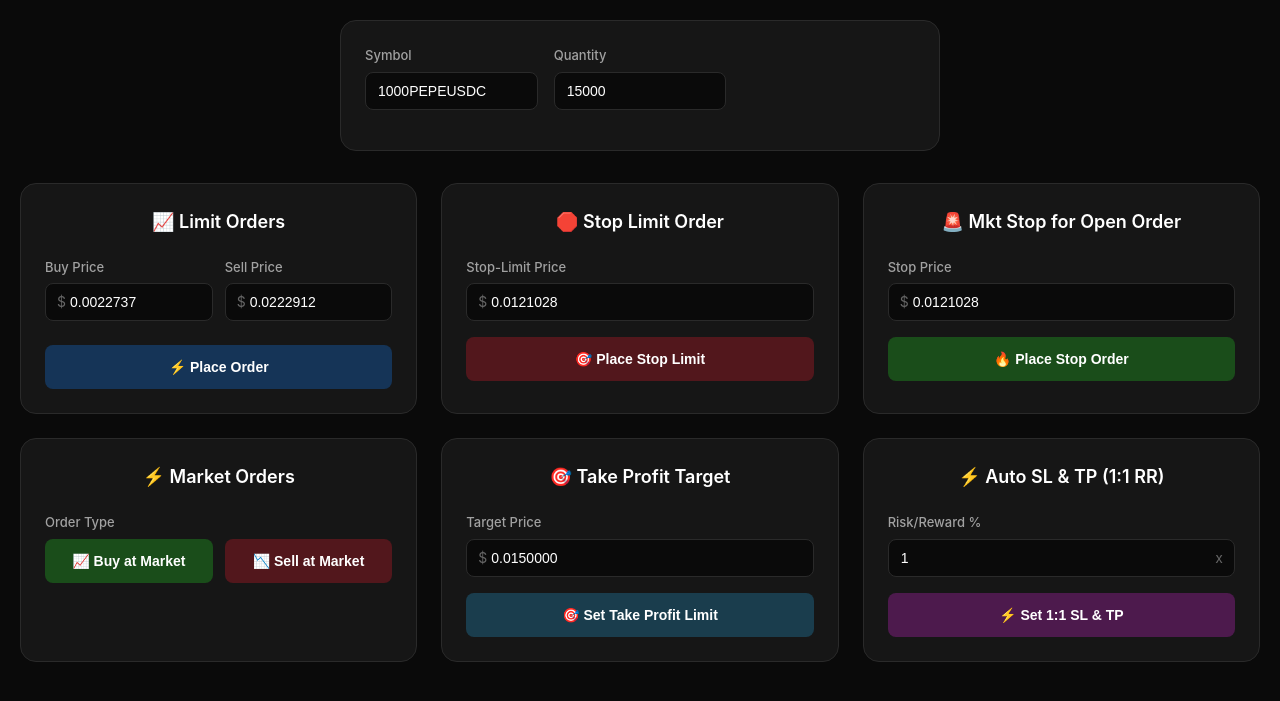
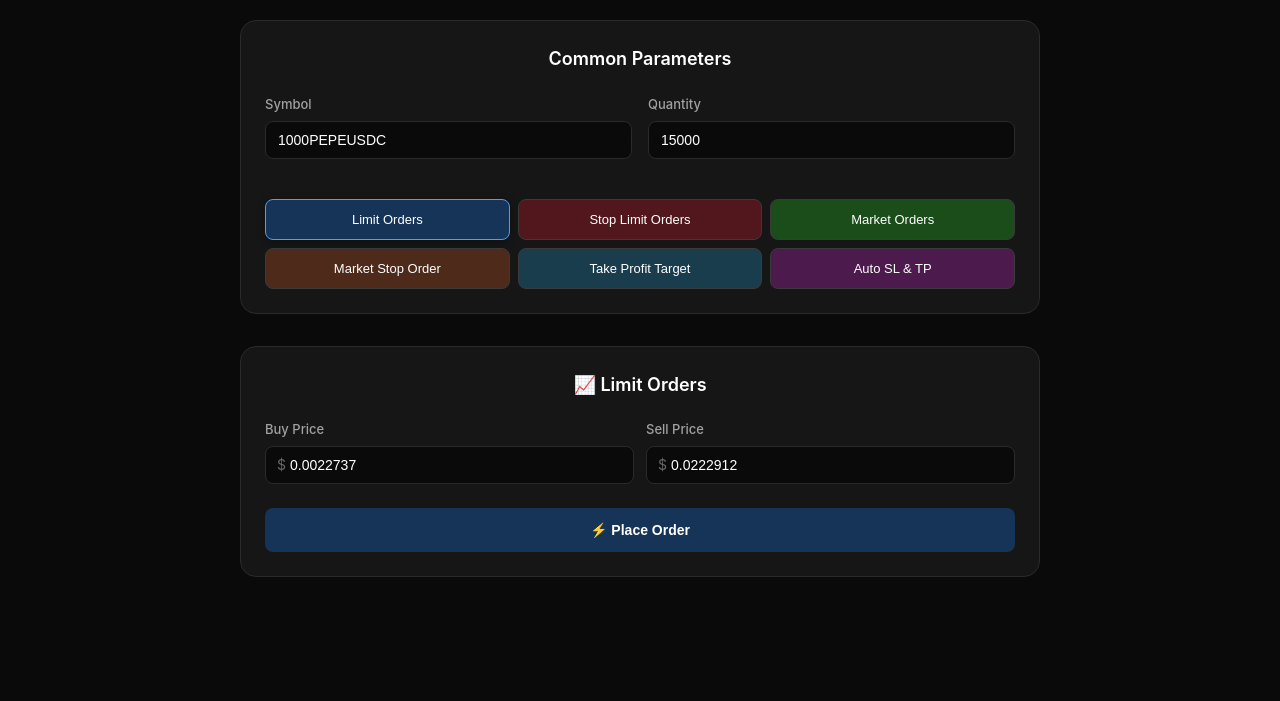
Before and after one commit to GuptaRav1/stop_loss_web, a Flask app: page / in a window 1280 px wide. Shown: the top 701 px of the page. Run offline with Flask 3, Linux system fonts and the light colour scheme.

Commit message:
Enhance UI with tab navigation for order types and adjust layout for better usability

```diff
--- a/templates/index.html
+++ b/templates/index.html
@@ -20,7 +20,7 @@
 
         /* Common Trade Parameters Section */
         .common-params {
-            max-width: 600px;
+            max-width: 800px;
             margin: 0 auto 32px auto;
             background: #161616;
             border: 1px solid #2a2a2a;
@@ -38,16 +38,110 @@
 
         .params-grid {
             display: grid;
-            grid-template-columns: 1fr 1fr 1fr;
+            grid-template-columns: 1fr 1fr;
             gap: 16px;
+            margin-bottom: 24px;
         }
 
-        .container {
-            max-width: 1400px;
+        /* Tab Navigation */
+        .tab-navigation {
+            display: grid;
+            grid-template-columns: repeat(3, 1fr);
+            gap: 8px;
+            margin-bottom: 8px;
+        }
+
+        .tab-navigation-row2 {
+            display: grid;
+            grid-template-columns: repeat(3, 1fr);
+            gap: 8px;
+        }
+
+        .tab-btn {
+            padding: 12px 16px;
+            background: #2a2a2a;
+            border: 1px solid #3a3a3a;
+            border-radius: 8px;
+            color: #ffffff;
+            font-size: 13px;
+            font-weight: 500;
+            cursor: pointer;
+            transition: all 0.2s ease;
+            text-align: center;
+        }
+
+        .tab-btn:hover {
+            opacity: 0.8;
+            transform: translateY(-1px);
+        }
+
+        .tab-btn.active {
+            border-color: #4a9eff;
+            color: #ffffff;
+            box-shadow: 0 2px 8px rgba(0, 0, 0, 0.3);
+        }
+
+        /* Individual tab button colors */
+        .tab-btn[data-tab="limit"] {
+            background: #153457;
+        }
+
+        .tab-btn[data-tab="limit"]:hover {
+            background: #204e83;
+        }
+
+        .tab-btn[data-tab="stop"] {
+            background: #52171c;
+        }
+
+        .tab-btn[data-tab="stop"]:hover {
+            background: #721f26;
+        }
+
+        .tab-btn[data-tab="market"] {
+            background: #1a4d1a;
+        }
+
+        .tab-btn[data-tab="market"]:hover {
+            background: #2d6b2d;
+        }
+
+        .tab-btn[data-tab="market-stop"] {
+            background: #4d2a1a;
+        }
+
+        .tab-btn[data-tab="market-stop"]:hover {
+            background: #6b3a2a;
+        }
+
+        .tab-btn[data-tab="take-profit"] {
+            background: #1a3d4d;
+        }
+
+        .tab-btn[data-tab="take-profit"]:hover {
+            background: #2d5b6b;
+        }
+
+        .tab-btn[data-tab="auto-sl-tp"] {
+            background: #4d1a4d;
+        }
+
+        .tab-btn[data-tab="auto-sl-tp"]:hover {
+            background: #6b2d6b;
+        }
+
+        /* Main Content Container */
+        .main-container {
+            max-width: 800px;
             margin: 0 auto;
-            display: grid;
-            grid-template-columns: repeat(auto-fit, minmax(350px, 1fr));
-            gap: 24px;
+        }
+
+        .tab-content {
+            display: none;
+        }
+
+        .tab-content.active {
+            display: block;
         }
 
         .box {
@@ -62,7 +156,7 @@
             border-color: #3a3a3a;
         }
 
-        h2 {
+        h3 {
             font-size: 18px;
             font-weight: 600;
             margin-bottom: 20px;
@@ -298,6 +395,7 @@
 <body>
     <!-- Common Parameters Section -->
     <div class="common-params">
+        <h2>Common Parameters</h2>
         <div class="params-grid">
             <div class="form-group">
                 <label>Symbol</label>
@@ -307,19 +405,27 @@
                 <label>Quantity</label>
                 <input type="number" id="common_quantity" value="15000">
             </div>
-            <!-- <div class="form-group">
-                <label>Leverage</label>
-                <div class="leverage-input">
-                    <input type="number" id="common_leverage" value="50" min="1" max="125" step="1">
         </div>
-            </div> -->
+
+        <!-- Tab Navigation -->
+        <div class="tab-navigation">
+            <button class="tab-btn active" data-tab="limit">Limit Orders</button>
+            <button class="tab-btn" data-tab="stop">Stop Limit Orders</button>
+            <button class="tab-btn" data-tab="market">Market Orders</button>
+        </div>
+        <div class="tab-navigation-row2">
+            <button class="tab-btn" data-tab="market-stop">Market Stop Order</button>
+            <button class="tab-btn" data-tab="take-profit">Take Profit Target</button>
+            <button class="tab-btn" data-tab="auto-sl-tp">Auto SL & TP</button>
         </div>
     </div>
 
-    <div class="container">
-        <!-- Limit Orders -->
+    <!-- Main Content Container -->
+    <div class="main-container">
+        <!-- Limit Orders Tab -->
+        <div class="tab-content active" id="limit-tab">
             <div class="box">
-            <h2>📈 Limit Orders</h2>
+                <h3>📈 Limit Orders</h3>
                 <form id="limitForm">
                     <div class="price-grid">
                         <div class="form-group">
@@ -339,11 +445,12 @@
                     <div id="limit_result" class="result"></div>
                 </form>
             </div>
+        </div>
 
-        <!-- Stop Limit Orders -->
+        <!-- Stop Limit Orders Tab -->
+        <div class="tab-content" id="stop-tab">
             <div class="box">
-            <h2>🛑 Stop Limit Order</h2>
-
+                <h3>🛑 Stop Limit Order</h3>
                 <form id="stopForm">
                     <div class="form-group">
                         <label>Stop-Limit Price</label>
@@ -355,11 +462,29 @@
                     <div id="stop_result" class="result"></div>
                 </form>
             </div>
+        </div>
 
-        <!-- Market Stop for Open Orders -->
+        <!-- Market Orders Tab -->
+        <div class="tab-content" id="market-tab">
             <div class="box">
-            <h2>🚨 Mkt Stop for Open Order</h2>
+                <h3>⚡ Market Orders</h3>
+                <form id="marketForm">
+                    <div class="form-group">
+                        <label>Order Type</label>
+                        <div class="market-buttons">
+                            <button type="button" class="button market-buy" id="marketBuyBtn">📈 Buy at Market</button>
+                            <button type="button" class="button market-sell" id="marketSellBtn">📉 Sell at Market</button>
+                        </div>
+                    </div>
+                    <div id="market_result" class="result"></div>
+                </form>
+            </div>
+        </div>
 
+        <!-- Market Stop for Open Orders Tab -->
+        <div class="tab-content" id="market-stop-tab">
+            <div class="box">
+                <h3>🚨 Market Stop for Open Order</h3>
                 <form id="marketStopForm">
                     <div class="form-group">
                         <label>Stop Price</label>
@@ -371,27 +496,12 @@
                     <div id="market_stop_result" class="result"></div>
                 </form>
             </div>
-
-        <!-- Market Orders -->
-        <div class="box">
-            <h2>⚡ Market Orders</h2>
-
-            <form id="marketForm">
-                <div class="form-group">
-                    <label>Order Type</label>
-                    <div class="market-buttons">
-                        <button type="button" class="button market-buy" id="marketBuyBtn">📈 Buy at Market</button>
-                        <button type="button" class="button market-sell" id="marketSellBtn">📉 Sell at Market</button>
-                    </div>
-                </div>
-                <div id="market_result" class="result"></div>
-            </form>
         </div>
 
-        <!-- Take Profit Orders -->
+        <!-- Take Profit Orders Tab -->
+        <div class="tab-content" id="take-profit-tab">
             <div class="box">
-            <h2>🎯 Take Profit Target</h2>
-
+                <h3>🎯 Take Profit Target</h3>
                 <form id="takeProfitForm">
                     <div class="form-group">
                         <label>Target Price</label>
@@ -403,11 +513,12 @@
                     <div id="take_profit_result" class="result"></div>
                 </form>
             </div>
+        </div>
 
-        <!-- Auto SL & TP -->
+        <!-- Auto SL & TP Tab -->
+        <div class="tab-content" id="auto-sl-tp-tab">
             <div class="box">
-            <h2>⚡ Auto SL & TP (1:1 RR)</h2>
-
+                <h3>⚡ Auto SL & TP (1:1 RR)</h3>
                 <form id="autoSlTpForm">
                     <div class="form-group">
                         <label>Risk/Reward %</label>
@@ -420,8 +531,29 @@
                 </form>
             </div>
         </div>
+    </div>
 
     <script>
+        // Tab functionality
+        document.addEventListener('DOMContentLoaded', function() {
+            const tabButtons = document.querySelectorAll('.tab-btn');
+            const tabContents = document.querySelectorAll('.tab-content');
+
+            tabButtons.forEach(button => {
+                button.addEventListener('click', function() {
+                    const tabId = this.getAttribute('data-tab');
+
+                    // Remove active class from all buttons and contents
+                    tabButtons.forEach(btn => btn.classList.remove('active'));
+                    tabContents.forEach(content => content.classList.remove('active'));
+
+                    // Add active class to clicked button and corresponding content
+                    this.classList.add('active');
+                    document.getElementById(tabId + '-tab').classList.add('active');
+                });
+            });
+        });
+
         function showResult(elementId, message, isError = false) {
             const resultDiv = document.getElementById(elementId);
             resultDiv.innerHTML = message;
```
Also changed, not shown: other parts of templates/index.html (+6 -4 lines). Lines whose indentation alone changed are shown as unchanged.
